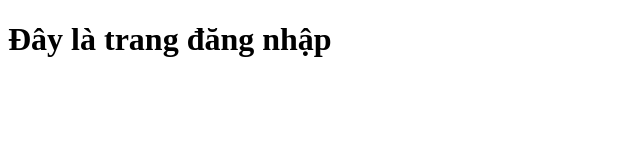
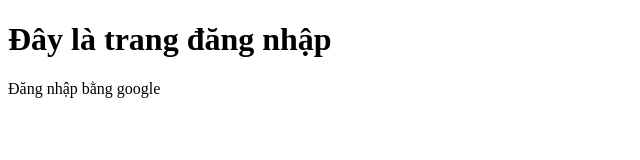
Before and after one commit to ledocity04/Bai-13-khoaFE, a plain HTML site: page login.html in a window 1280 px wide. Shown: the whole page, without its empty margins (0-640 px from the left). Drawn offline with Linux system fonts and the light colour scheme.

Commit message:
Update page login

```diff
--- a/login.html
+++ b/login.html
@@ -7,5 +7,6 @@
   </head>
   <body>
     <h1>Đây là trang đăng nhập</h1>
+    <div>Đăng nhập bằng google</div>
   </body>
 </html>
```
